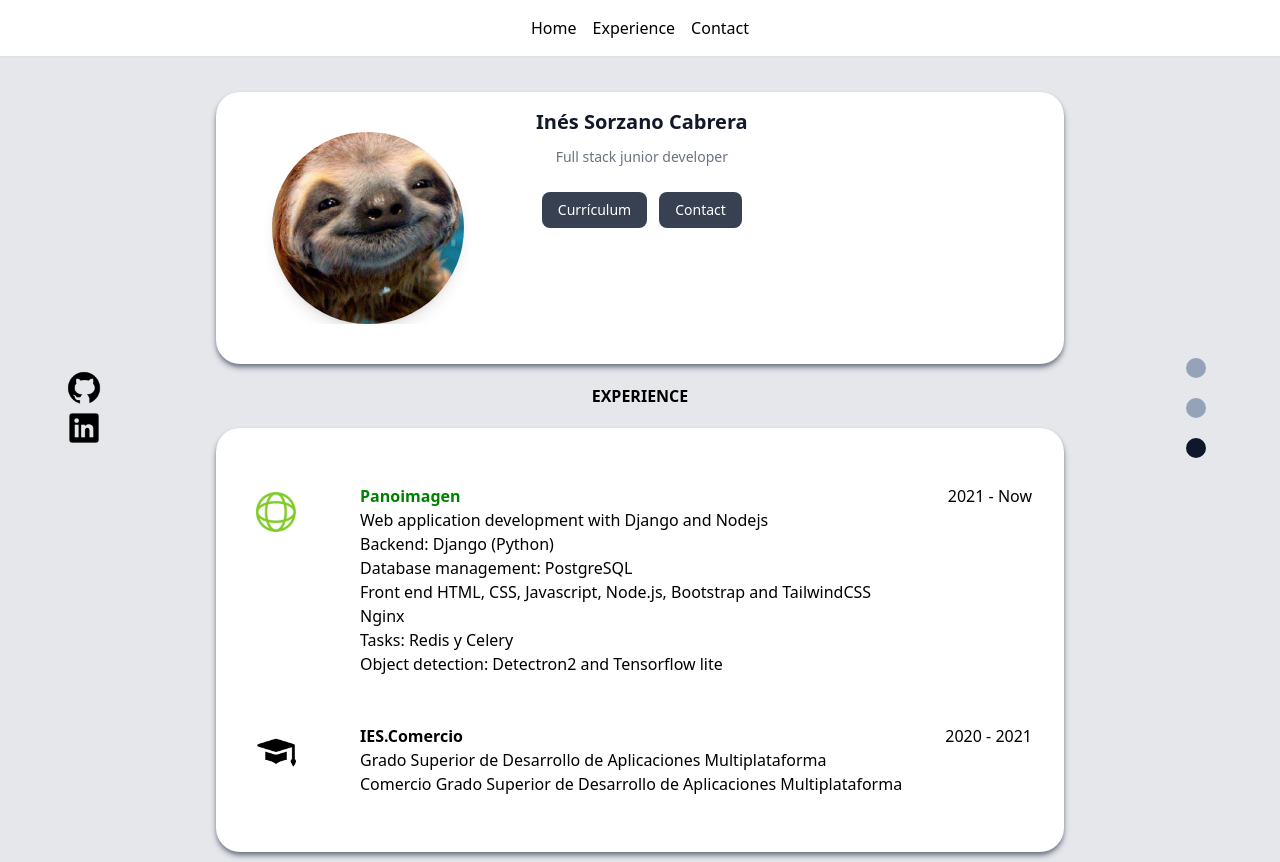
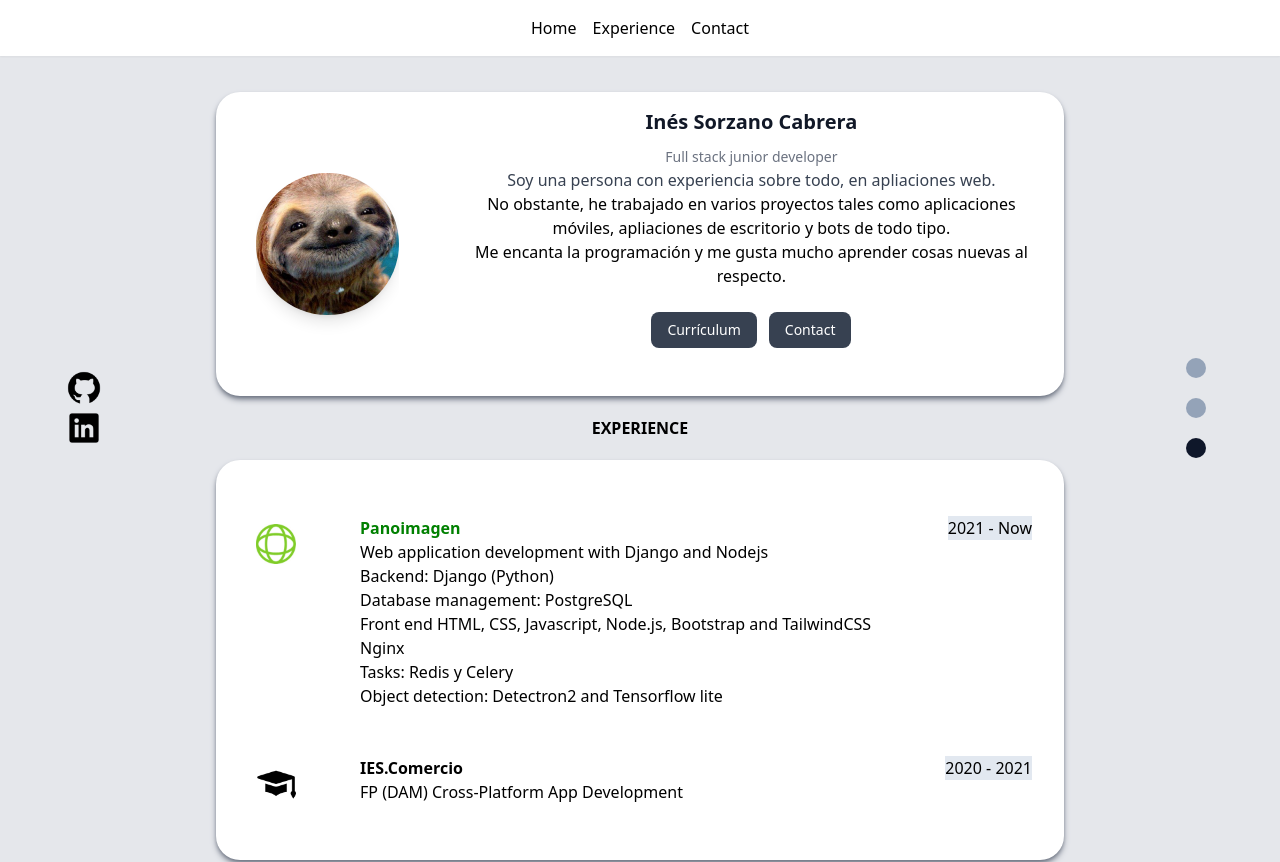
Before and after one commit to InesSorzano/nuxt-portfolio, a Nuxt app: page / in a window 1280 px wide. Shown: the top 862 px of the page. Built offline with nearby package versions, Linux system fonts and the light colour scheme.

Commit message:
details change

```diff
--- a/pages/index.vue
+++ b/pages/index.vue
@@ -43,8 +43,13 @@
               </span>
 
               <p class="text-gray-700 text-base">
+                Soy una persona con experiencia sobre todo, en apliaciones web.
+              </p>
+              <p>
+                No obstante, he trabajado en varios proyectos tales como aplicaciones móviles, apliaciones de escritorio y bots de todo tipo.
+              </p>
+              <p>Me encanta la programación y me gusta mucho aprender cosas nuevas al respecto.</p>
 
-              </p>
               <div class=" mt-4 space-x-3 md:mt-6">
                   <a  href="files/cv.pdf" download="cv_inessorzano.pdf"  class="inline-flex items-center px-4 py-2 text-sm font-medium text-center text-white bg-gray-700 rounded-lg hover:bg-gray-900 focus:ring-4 focus:outline-none focus:ring-gray-300  ">
                     Currículum
@@ -66,7 +71,7 @@
         <CardBorder>
           <Experience src="/images/panoi.jpg">
             <template #content>
-              <p class="float-right"> 2021 - Now</p>
+              <p class="float-right bg-slate-200	"> 2021 - Now</p>
               <p><b style="color: green;"> Panoimagen </b></p>
               <p>Web application development with Django and Nodejs </p>
               <p>Backend: Django (Python)</p>
@@ -80,11 +85,9 @@
 
           <Experience src="/images/studies.png">
             <template #content>
-              <p class="float-right"> 2020 - 2021</p>
+              <p class="float-right bg-slate-200	"> 2020 - 2021</p>
               <p><strong>  IES.Comercio</strong>  </p>
-              <p>Grado Superior de Desarrollo de Aplicaciones Multiplataforma</p>
-
-              <p>Comercio Grado Superior de Desarrollo de Aplicaciones Multiplataforma</p>
+              <p>FP (DAM) Cross-Platform App Development</p>
             </template>
           </Experience>
         </CardBorder>
@@ -187,7 +190,7 @@
       },
       handleScroll() {
         const anchorNames = ["about", "experience", "contact"];
-        const scrollPosition = window.scrollY - 80;
+        const scrollPosition = window.scrollY + 50;
         for (const anchor of anchorNames) {
           const element = document.getElementById(anchor);
           const rect = element.getBoundingClientRect();
```
